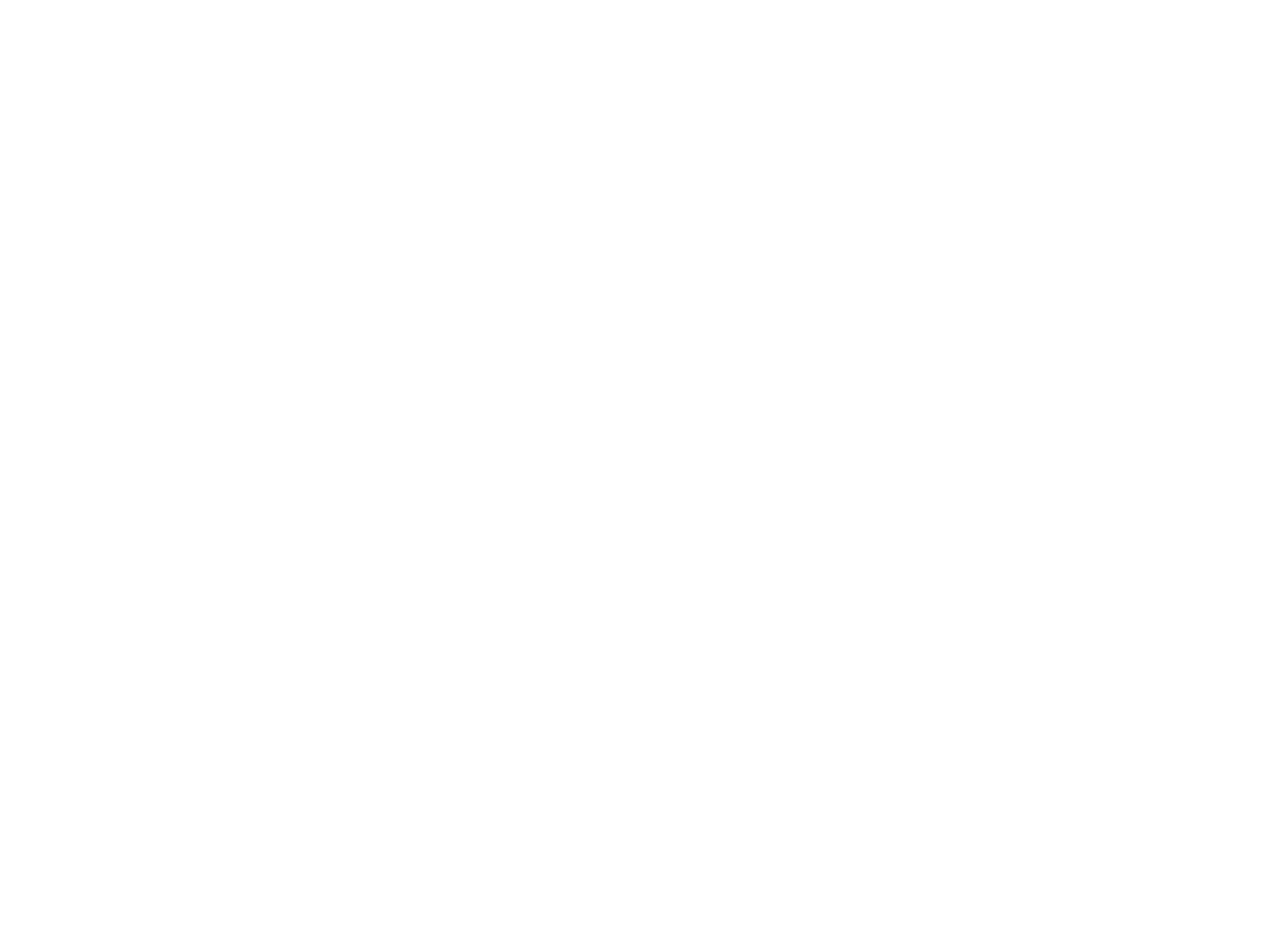
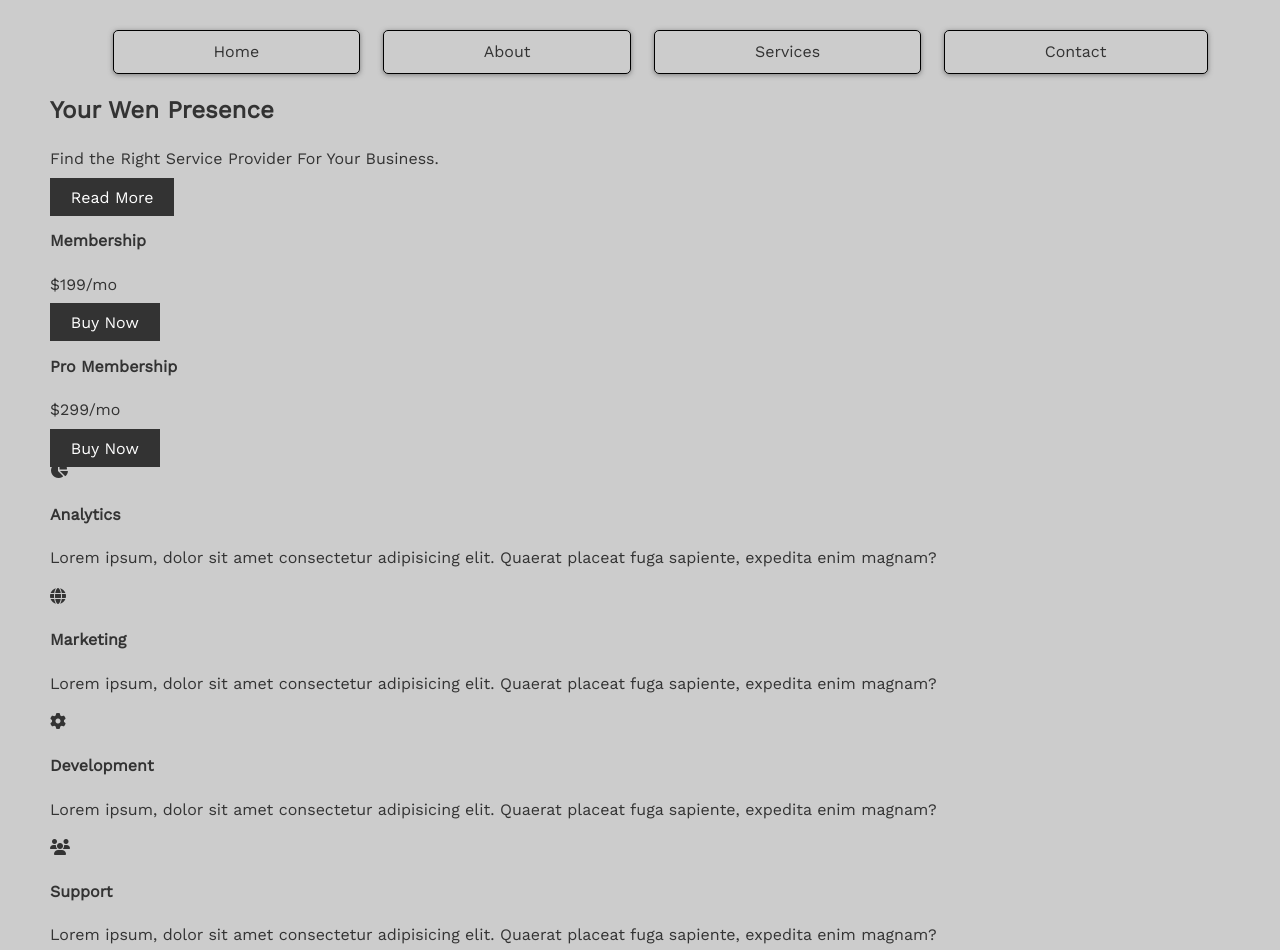
Before and after one commit to ErmatovRustam/seytech-html-css, a plain HTML site: page 07-Flexbox-Grid/homework/index.html in a window 1280 px wide. Shown: the top 950 px of the page. Before the commit the page ends 800 px from the top, so only its background shows below. Drawn offline with nearby package versions, Linux system fonts and the light colour scheme.

Commit message:
grid project

```diff
--- a/07-Flexbox-Grid/homework/index.html
+++ b/07-Flexbox-Grid/homework/index.html
@@ -3,10 +3,99 @@
 <head>
     <meta charset="UTF-8">
     <meta name="viewport" content="width=device-width, initial-scale=1.0">
-    <link rel="stylesheet" href="./style.css">
-    <title>Document</title>
+    <link rel="stylesheet" href="https://cdnjs.cloudflare.com/ajax/libs/font-awesome/6.5.1/css/all.min.css" integrity="sha512-DTOQO9RWCH3ppGqcWaEA1BIZOC6xxalwEsw9c2QQeAIftl+Vegovlnee1c9QX4TctnWMn13TZye+giMm8e2LwA==" crossorigin="anonymous" referrerpolicy="no-referrer" />
+    <link rel="stylesheet" href="style.css">
+    <title>Responsive Grid</title>
 </head>
 <body>
+    <div class="wrapper">
+        <!-- Nav bar -->
+        <nav class="main-nav">
+            <ul>
+                <li>
+                    <a href="#">Home</a>
+                </li>
+                <li>
+                    <a href="#">About</a>
+                </li>
+                <li>
+                    <a href="#">Services</a>
+                </li>
+                <li>
+                    <a href="#">Contact</a>
+                </li>
+            </ul>
+        </nav>
 
+        <!-- Top Container -->
+        <section class="top-container">
+            <div class="showcase">
+                <h1>Your Wen Presence</h1>
+                <p>Find the Right Service Provider For Your Business.</p>
+                <a href="#" class="btn">Read More</a>
+            </div>
+            <div class="top-box top-box-a">
+                <h4>Membership</h4>
+                <p class="price">$199/mo</p>
+                <a href="#" class="btn">Buy Now</a>
+            </div>
+            <div class="top-box top-box-b">
+                <h4>Pro Membership</h4>
+                <p class="price">$299/mo</p>
+                <a href="#" class="btn">Buy Now</a>
+            </div>
+        </section>
+
+        <!-- Boxes -->
+        <section class="boxes">
+            <div class="box">
+                <i class="fa-solid fa-chart-pie"></i>
+                <h4>Analytics</h4>
+                <p>Lorem ipsum, dolor sit amet consectetur adipisicing elit. Quaerat placeat fuga sapiente, expedita enim magnam?</p>
+            </div>
+            <div class="box">
+                <i class="fa-solid fa-globe"></i>
+                <h4>Marketing</h4>
+                <p>Lorem ipsum, dolor sit amet consectetur adipisicing elit. Quaerat placeat fuga sapiente, expedita enim magnam?</p>
+            </div>
+            <div class="box">
+                <i class="fa-solid fa-gear"></i>
+                <h4>Development</h4>
+                <p>Lorem ipsum, dolor sit amet consectetur adipisicing elit. Quaerat placeat fuga sapiente, expedita enim magnam?</p>
+            </div>
+            <div class="box">
+                <i class="fa-solid fa-users"></i>
+                <h4>Support</h4>
+                <p>Lorem ipsum, dolor sit amet consectetur adipisicing elit. Quaerat placeat fuga sapiente, expedita enim magnam?</p>
+            </div>
+        </section>
+
+        <!-- Info Section -->
+        <section class="info">
+            <img src="https://images.pexels.com/photos/3184418/pexels-photo-3184418.jpeg?auto=compress&cs=tinysrgb&h=750&w=1260" alt="teamwork">
+            <div>
+                <h2>Your Business On The Web</h2>
+                <p>Find the Right Service Provider For Your Business. Get to work with ready-made service packages from the world's top digital companies.</p>
+                <a href="#" class="btn">Learn More</a>
+            </div>
+        </section>
+
+        <!-- Portfolio Section -->
+        <section class="portfolio">
+            <img src="https://source.unsplash.com/random/200x200" alt="">
+            <img src="https://source.unsplash.com/random/201x200" alt="">
+            <img src="https://source.unsplash.com/random/202x200" alt="">
+            <img src="https://source.unsplash.com/random/203x200" alt="">
+            <img src="https://source.unsplash.com/random/204x200" alt="">
+            <img src="https://source.unsplash.com/random/205x200" alt="">
+            <img src="https://source.unsplash.com/random/206x200" alt="">
+            <img src="https://source.unsplash.com/random/207x200" alt="">
+        </section>
+
+        <!-- Footer -->
+        <footer>
+            <p>Seytech &copy; 2024</p>
+        </footer>
+    </div>
 </body>
 </html>
--- a/07-Flexbox-Grid/homework/style.css
+++ b/07-Flexbox-Grid/homework/style.css
@@ -0,0 +1,55 @@
+@import url('https://fonts.googleapis.com/css2?family=Work+Sans&display=swap');
+
+/* CSS VARIABLES */
+:root {
+    --primary: #ddd;
+    --dark: #333;
+    --light: #fff;
+    --shadow: 0 1px 5px rgba(104, 104, 104, 0.8);
+}
+
+body {
+    background-color: #ccc;
+    margin: 30px 50px;
+    line-height: 1.4;
+    box-sizing: border-box;
+    font-family: "work Sans", sans-serif;
+    color: var(--dark);
+}
+
+.btn {
+    background-color: var(--dark);
+    color: var(--light);
+    padding: 0.6rem 1.3rem;
+    text-decoration: none;
+}
+
+.btn:hover {
+    background-color: var(--light);
+    color: var(--dark);
+    padding: 0.4rem 1.1rem;
+}
+
+img {
+    max-width: 100%;
+}
+
+.main-nav ul li {
+    list-style: none;
+    display: inline-block;
+    border: 1px solid black;
+    padding: 10px 100px;
+    border-radius: 5px;
+    box-shadow: var(--shadow);
+}
+
+.main-nav ul {
+    display: flex;
+    justify-content: space-evenly;
+
+}
+
+.main-nav ul li a {
+    text-decoration: none;
+    color: var(--dark)
+}
```
